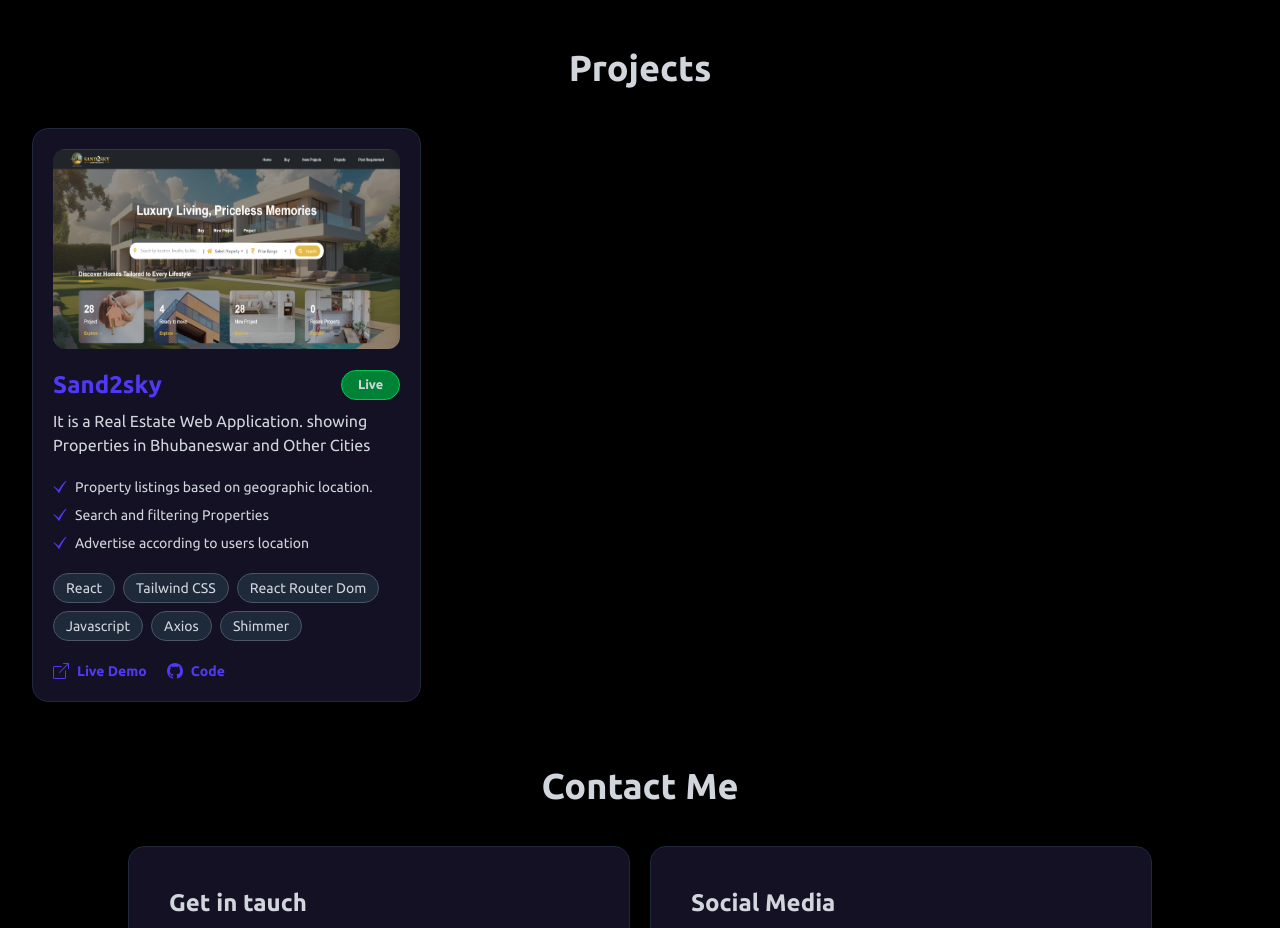
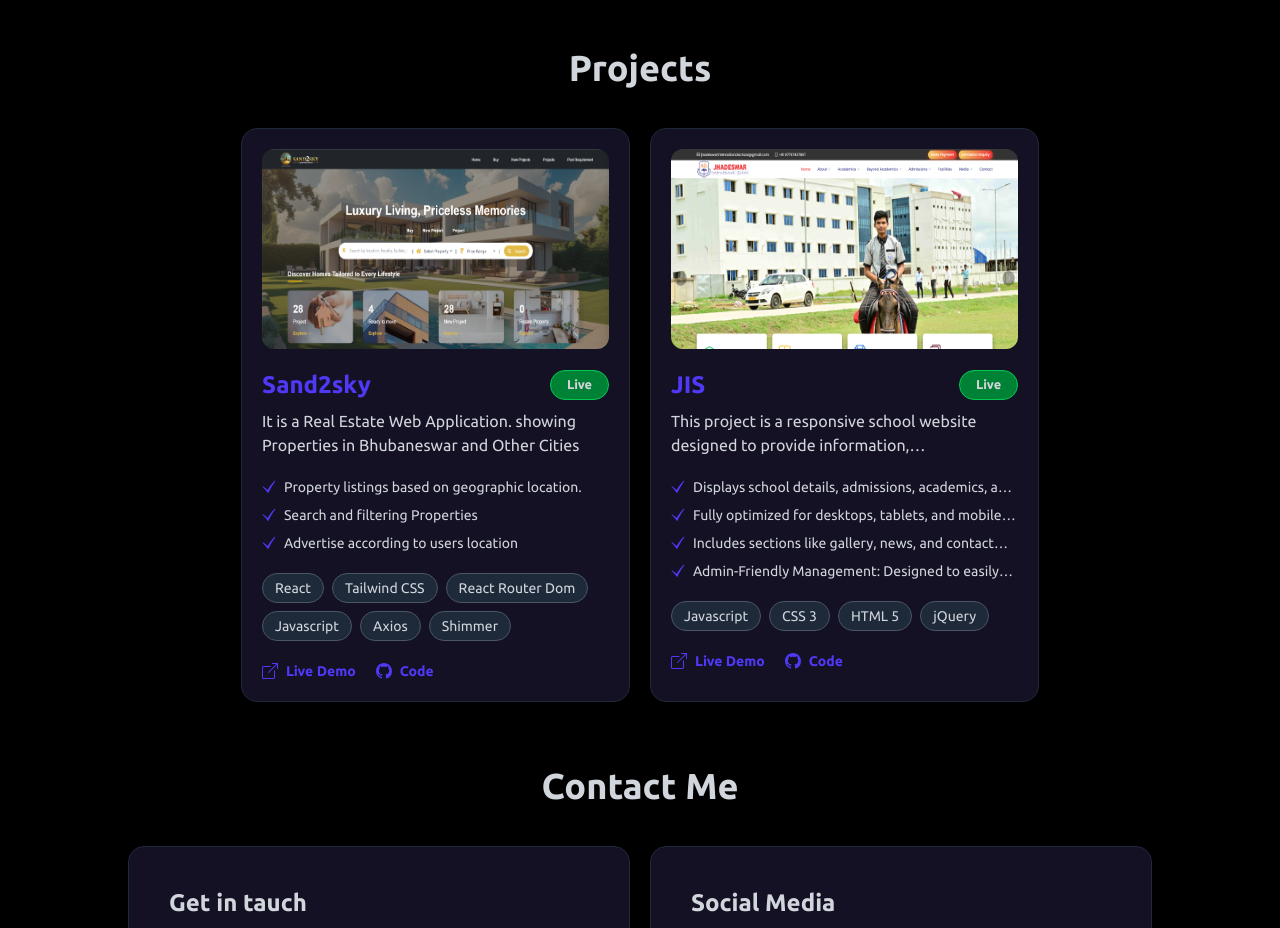
Before and after one commit to SoubhagyaSai/portfolio, a React (Vite) app: page / in a window 1280 px wide. Shown: the part 2820-3748 px from the top of the page. Built offline with nearby package versions, Linux system fonts and the light colour scheme.

Commit message:
update new project

```diff
--- a/src/components/Projects.jsx
+++ b/src/components/Projects.jsx
@@ -1,6 +1,7 @@
 import { GiCheckMark } from "react-icons/gi";
 import { BsBoxArrowUpRight, BsGithub } from "react-icons/bs";
 import proj1 from '../assets/project_img/sand2sky.png';
+import proj2 from '../assets/project_img/jhadeswar.png';
 import { motion } from "framer-motion";
 
 
@@ -21,6 +22,22 @@ const Projects = () => {
             live_link: "https://sand2sky.com",
             code_link: null
         },
+        {
+            title: "JIS",
+            full_name: "Jhadeswar International School",
+            live: true,
+            img: proj2,
+            desc: "This project is a responsive school website designed to provide information, communication, and accessibility for students, parents, and teachers.",
+            key_point: [
+                "Displays school details, admissions, academics, and updates in a clear, organized layout.",
+                "Fully optimized for desktops, tablets, and mobile devices",
+                "Includes sections like gallery, news, and contact forms for better engagement and communication.",
+                "Admin-Friendly Management: Designed to easily update content like news, images, and notices without major code changes."
+            ],
+            tech: ["Javascript", "CSS 3", "HTML 5", "jQuery"],
+            live_link: "https://www.jisodisha.in/",
+            code_link: null
+        },
 
     ]
 
@@ -35,7 +52,7 @@ const Projects = () => {
         className="text-2xl md:text-3xl lg:text-4xl font-bold mb-10 text-gray-10 text-center text-gray-300">
           Projects
         </motion.h2>
-        <div className="flex flex-wrap items-center flex-col md:flex-row justify-between gap-5">
+        <div className="flex flex-wrap items-stretch flex-col md:flex-row justify-center gap-5">
         {projectData.map((proj, index) => (
             <motion.div
             whileInView={{ opacity: 1, y: 0 }}
@@ -47,7 +64,7 @@ const Projects = () => {
                     <img src={proj.img} alt="project image" className="w-full h-full rounded-xl"/>
                 </div>
                 <div className="mt-5 flex items-center justify-between">
-                <h4 className="text-indigo-600 text-xl sm:text-2xl font-semibold">
+                <h4 className="text-indigo-600 text-xl sm:text-2xl font-semibold" title={proj.full_name}>
                     {proj.title}
                 </h4>
                 {proj.live ? (
@@ -60,14 +77,15 @@ const Projects = () => {
                         </div>
                     )}
                 </div>
-                <p className="mt-2 text-base text-gray-300">{proj.desc}</p>
+                <p className="mt-2 text-base text-gray-300 clamp-2-lines" title={proj.desc}>{proj.desc}</p>
                 <ul class="mt-5 space-y-2">
                     {proj.key_point.map((point, i) => (
                         <li
                             key={i}
                             className="flex items-center gap-2 text-sm text-gray-300"
+                            title={point}
                         >
-                            <GiCheckMark className="text-indigo-600" /> {point}
+                            <GiCheckMark className="text-indigo-600 shrink-0" /> <span className="clamp-1-lines">{point}</span>
                         </li>
                     ))}
                 </ul>
@@ -81,7 +99,7 @@ const Projects = () => {
                         </div>
                     ))}
                 </div>
-                <div className="flex items-center gap-5 mt-5">
+                <div className="flex items-center gap-5 mt-5 ">
                     <a href={proj.live_link} target="_blank" className="flex items-center gap-2 text-indigo-600 hover:text-indigo-500 text-sm font-semibold">
                         <BsBoxArrowUpRight className="text-base font-semibold"/> Live Demo
                     </a>
--- a/src/index.css
+++ b/src/index.css
@@ -82,3 +82,18 @@ html {
     height: 12px;
   }
 }
+
+.clamp-2-lines {
+  display: -webkit-box;
+  -webkit-line-clamp: 2;
+  -webkit-box-orient: vertical;
+  overflow: hidden;
+  text-overflow: ellipsis;
+}
+.clamp-1-lines {
+  display: -webkit-box;
+  -webkit-line-clamp: 1;
+  -webkit-box-orient: vertical;
+  overflow: hidden;
+  text-overflow: ellipsis;
+}
```
Also changed, not shown: src/assets/project_img/jhadeswar.png (added).
